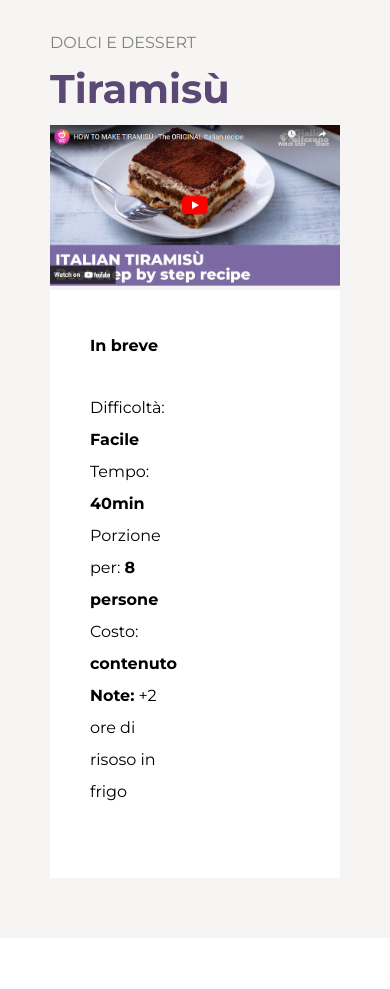
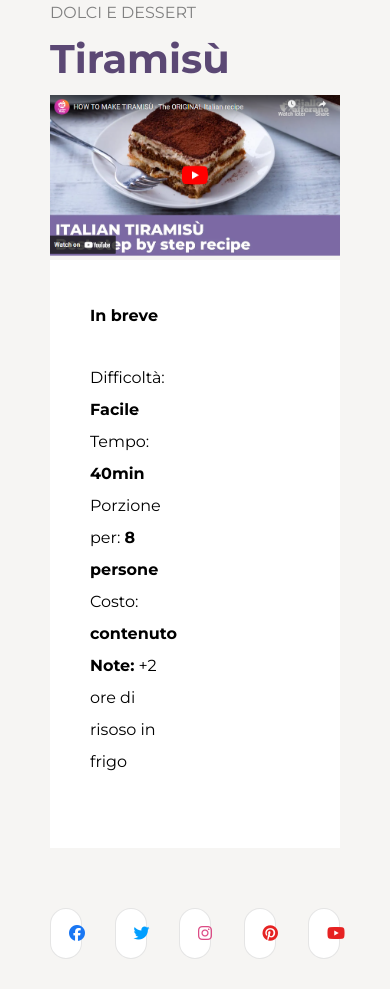
Before and after one commit to AVenturi98/htmlcss-responsive-layout, a plain HTML site: page index.html in a window 390 px wide. Shown: the part 205-1194 px from the top of the page. Before the commit the page ends 1143 px from the top, so only its background shows below. Drawn offline with Linux system fonts and the light colour scheme.

Commit message:
add section button

```diff
--- a/css/responsive.css
+++ b/css/responsive.css
@@ -19,6 +19,19 @@
     .info-rec > * {
         width: calc(4 * 100% / 12);
     }
+
+    .btn {
+        justify-content: space-between;
+    }
+
+    .col-6 {
+        width: calc(2 * 100% / 12)
+    }
+
+    .name-logo {
+        display: none;
+    }
+
 }
 
 /* RESPONSIVE 768px */
@@ -47,4 +60,12 @@
         padding: 30px 0;
     }
 
+    .col-6 {
+        width: 10%;
+    }
+
+    .cta {
+        padding: 15px;
+    }
+
 }
--- a/css/style.css
+++ b/css/style.css
@@ -2,6 +2,7 @@
     --orange: #FA9518;
     --lightgray: #F6F5F3;
     --violet: #5B4874;
+    --white: #ffffff;
 }
 
 * {
@@ -34,14 +35,14 @@ img {
 
 /* HERO */
 
-.hero {
+main {
     background-color: var(--lightgray);
     font-family: "Montserrat", sans-serif;
 }
 
 .container {
     margin: auto 280px;
-    padding: 60px 0;
+    padding: 30px 0;
 }
 
 .row {
@@ -59,7 +60,7 @@ img {
 
 .col-4 {
     width: calc(4 * 100% / 12);
-    background-color: #ffffff;
+    background-color: var(--white);
 }
 
 .open-hero {
@@ -76,3 +77,27 @@ img {
     padding: 40px;
     line-height: 2em;;
 }
+
+/* BUTTON */
+
+.col-6 {
+    width: 19%
+}
+
+.btn {
+    justify-content: center;
+    align-items: center;
+    gap: 20px;
+}
+
+.cta {
+    background-color: var(--white);
+    border-radius: 30px;
+    padding: 10px;
+    text-align: center;
+    border: 1px solid rgba(0, 0, 0, 0.1);
+}
+
+.icon-sm {
+    padding: 0 3px;
+}
--- a/index.html
+++ b/index.html
@@ -14,6 +14,8 @@
     <link rel="preconnect" href="https://fonts.googleapis.com">
     <link rel="preconnect" href="https://fonts.gstatic.com" crossorigin>
     <link href="https://fonts.googleapis.com/css2?family=Montserrat:ital,wght@0,100..900;1,100..900&family=Nerko+One&display=swap" rel="stylesheet">
+    <!-- Link Icons -->
+    <script src="https://kit.fontawesome.com/506ee90a65.js" crossorigin="anonymous"></script>
 </head>
 <body>
 
@@ -55,7 +57,27 @@
         </section>
 
           <!-- button -->
-        <section></section>
+        <section>
+            <div class="container">
+                <div class="row btn">
+                    <div class="col-6 cta">
+                        <a href="#"><span class="icon-sm"><i class="fa-brands fa-facebook" style="color: #1a77f3;"></i></span><strong class="name-logo">FACEBOOK</strong></i></a>
+                    </div>
+                    <div class="col-6 cta">
+                        <a href="#"><a href="#"><span class="icon-sm"><i class="fa-brands fa-twitter" style="color: #009eff;"></i></span><strong class="name-logo">TWITTER</strong></i></a></a>
+                    </div>
+                    <div class="col-6 cta">
+                        <a href="#"><a href="#"><span class="icon-sm"><i class="fa-brands fa-instagram" style="color: #dc4b85;"></i></span><strong class="name-logo">INSTAGRAM</strong></i></a></a>
+                    </div>
+                    <div class="col-6 cta">
+                        <a href="#"><a href="#"><span class="icon-sm"><i class="fa-brands fa-pinterest" style="color: #e62222;"></i></span><strong class="name-logo">PINTEREST</strong></i></a></a>
+                    </div>
+                    <div class="col-6 cta">
+                        <a href="#"><a href="#"><span class="icon-sm"><i class="fa-brands fa-youtube" style="color: #e62222;"></i></span><strong class="name-logo">YOUTUBE</strong></i></a></a>
+                    </div>
+                </div>
+            </div>
+        </section>
 
           <!-- adds -->
         <section></section>
```
